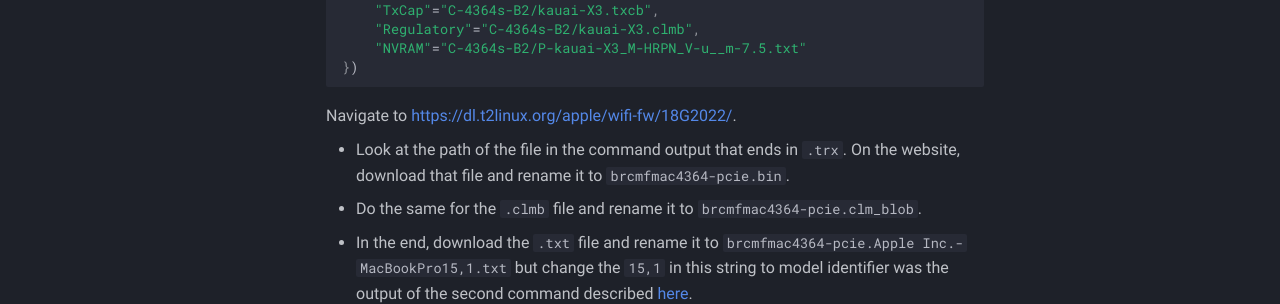
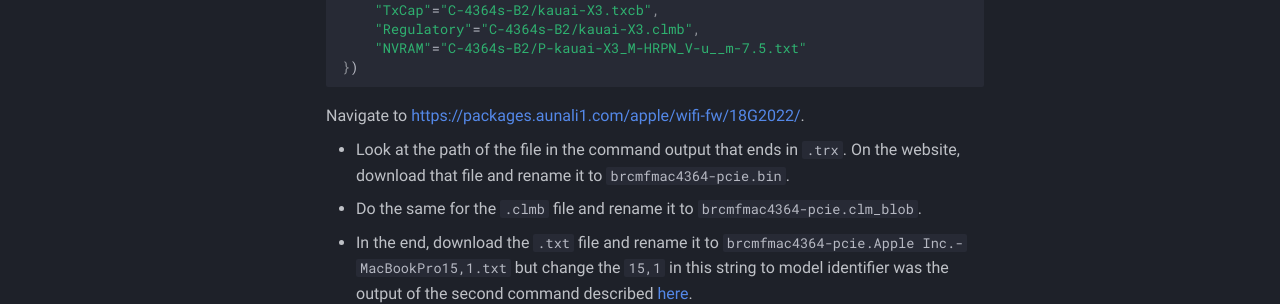
Before and after one commit to t2linux/wiki, an MkDocs documentation site: the page built from docs/guides/wifi.md, in a window 1280 px wide and 900 px high, scrolled down 497 px. Shown: the part 154-458 px from the top of the window. Built offline with MkDocs 1.6.1 and Material for MkDocs 9.7.7, drawn with Linux system fonts in a browser that asks for light colours; comment, search, counter and statistics services are not loaded; part of the change alters nothing that is shown.

Commit message:
Guides: Changed wifi files webserver to packages.aunali1.com

````diff
--- a/docs/guides/wifi.md
+++ b/docs/guides/wifi.md
@@ -21,7 +21,7 @@ This page is a step by step guide to get wifi working on supported models.
     })
     ```
 
-    Navigate to [https://dl.t2linux.org/apple/wifi-fw/18G2022/](https://dl.t2linux.org/apple/wifi-fw/18G2022/).
+    Navigate to [https://packages.aunali1.com/apple/wifi-fw/18G2022/](https://packages.aunali1.com/apple/wifi-fw/18G2022/).
 
     - Look at the path of the file in the command output that ends in `.trx`. On the website, download that file and rename it to `brcmfmac4364-pcie.bin`.
     - Do the same for the `.clmb` file and rename it to `brcmfmac4364-pcie.clm_blob`.
````
